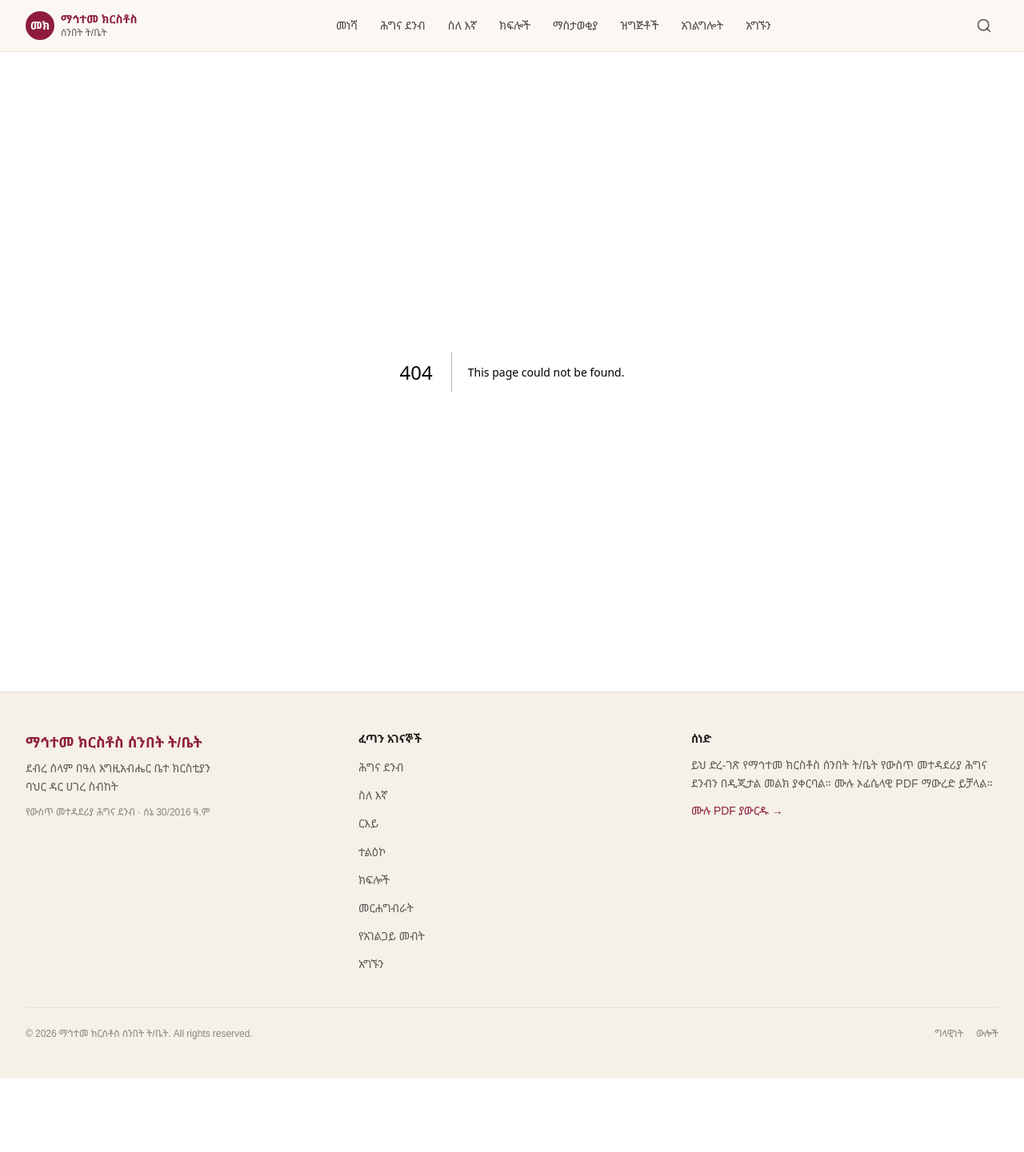
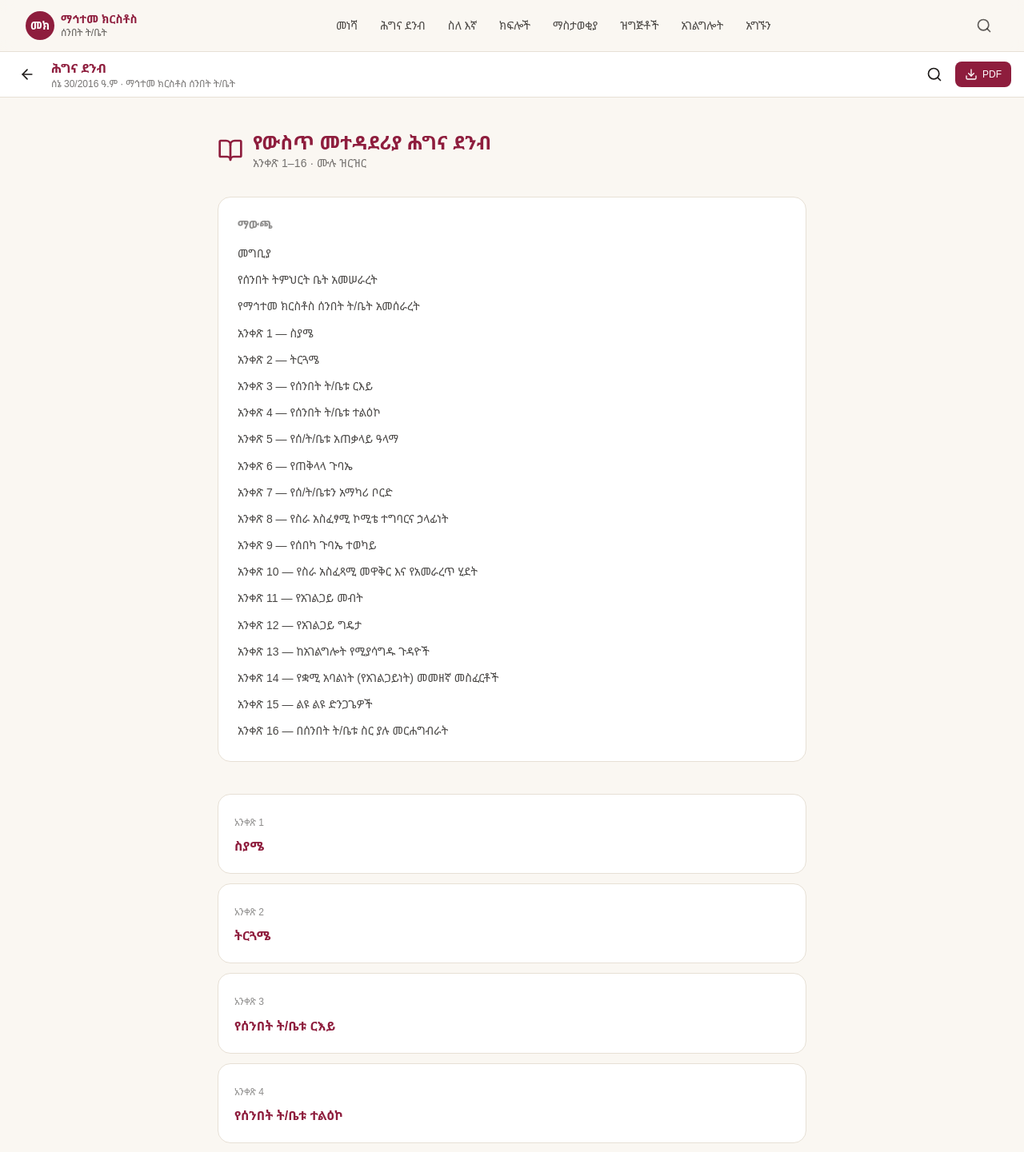
Before and after one commit to Menelik2/Church, a Next.js app: page /rules in a window 1280 px wide. Before the commit this address had no page. Shown: the top 1441 px of the page at 80% size. Before the commit the page ends 1349 px from the top, so only its background shows below. Built offline with nearby package versions, Linux system fonts and the light colour scheme.

Commit message:
Add /rules index page (TOC for articles 1–16)

```diff
--- /dev/null
+++ b/src/app/rules/page.tsx
@@ -0,0 +1,84 @@
+import Link from "next/link";
+import { ArrowLeft, BookOpen, Download, Search } from "lucide-react";
+import { ARTICLES, TOC, DOCUMENT_META } from "@/data/regulations";
+
+export const metadata = {
+  title: "ሕግና ደንብ | የውስጥ መተዳደሪያ",
+  description: "ማኅተመ ክርስቶስ ሰንበት ት/ቤት የውስጥ መተዳደሪያ ሕግና ደንብ ሙሉ ጽሑፍ",
+};
+
+export default function RulesPage() {
+  const articles = Object.values(ARTICLES).sort((a, b) => a.number - b.number);
+
+  return (
+    <div className="min-h-screen flex flex-col bg-[var(--background)]">
+      <header className="sticky top-0 z-40 border-b border-[var(--border)] bg-[var(--card)]/95 backdrop-blur">
+        <div className="mx-auto max-w-7xl px-4 h-14 flex items-center justify-between gap-4">
+          <div className="flex items-center gap-3">
+            <Link href="/" className="p-2 rounded-lg hover:bg-[var(--muted)] transition" aria-label="ወደ መነሻ">
+              <ArrowLeft className="w-5 h-5" />
+            </Link>
+            <div>
+              <div className="font-semibold text-[var(--primary)] text-sm sm:text-base">ሕግና ደንብ</div>
+              <div className="text-xs text-[var(--foreground)]/60 hidden sm:block">
+                {DOCUMENT_META.revision_date_am} · {DOCUMENT_META.organization_am}
+              </div>
+            </div>
+          </div>
+          <div className="flex items-center gap-2">
+            <Link href="/search" className="p-2 rounded-lg hover:bg-[var(--muted)]" aria-label="ፈልግ">
+              <Search className="w-5 h-5" />
+            </Link>
+            <Link href="/pdf" className="inline-flex items-center gap-1.5 rounded-lg bg-[var(--primary)] text-white text-xs font-medium px-3 py-2">
+              <Download className="w-4 h-4" />
+              <span className="hidden sm:inline">PDF</span>
+            </Link>
+          </div>
+        </div>
+      </header>
+
+      <main className="flex-1 mx-auto max-w-3xl w-full px-4 py-10">
+        <div className="flex items-center gap-3 mb-8">
+          <BookOpen className="w-8 h-8 text-[var(--primary)]" />
+          <div>
+            <h1 className="text-2xl font-bold text-[var(--primary)] amharic">የውስጥ መተዳደሪያ ሕግና ደንብ</h1>
+            <p className="text-sm text-[var(--foreground)]/60 amharic">አንቀጽ 1–16 · ሙሉ ዝርዝር</p>
+          </div>
+        </div>
+
+        {TOC && TOC.length > 0 && (
+          <section className="mb-10 rounded-2xl border border-[var(--border)] bg-[var(--card)] p-6">
+            <h2 className="text-sm font-semibold text-[var(--foreground)]/50 mb-3">ማውጫ</h2>
+            <ul className="space-y-1.5">
+              {TOC.map((item: { number?: number; title?: string; title_am?: string }, i: number) => (
+                <li key={i}>
+                  <Link
+                    href={item.number ? `/rules/${item.number}` : "#"}
+                    className="text-sm amharic text-[var(--foreground)]/80 hover:text-[var(--primary)]"
+                  >
+                    {item.number ? `አንቀጽ ${item.number} — ` : ""}
+                    {item.title_am || item.title}
+                  </Link>
+                </li>
+              ))}
+            </ul>
+          </section>
+        )}
+
+        <ul className="space-y-3">
+          {articles.map((a) => (
+            <li key={a.number}>
+              <Link
+                href={`/rules/${a.number}`}
+                className="block rounded-2xl border border-[var(--border)] bg-[var(--card)] p-5 hover:border-[var(--color-burgundy-300)] transition"
+              >
+                <span className="text-xs font-medium text-[var(--foreground)]/50">አንቀጽ {a.number}</span>
+                <h2 className="mt-1 font-semibold amharic text-[var(--primary)]">{a.title_am}</h2>
+              </Link>
+            </li>
+          ))}
+        </ul>
+      </main>
+    </div>
+  );
+}
```
